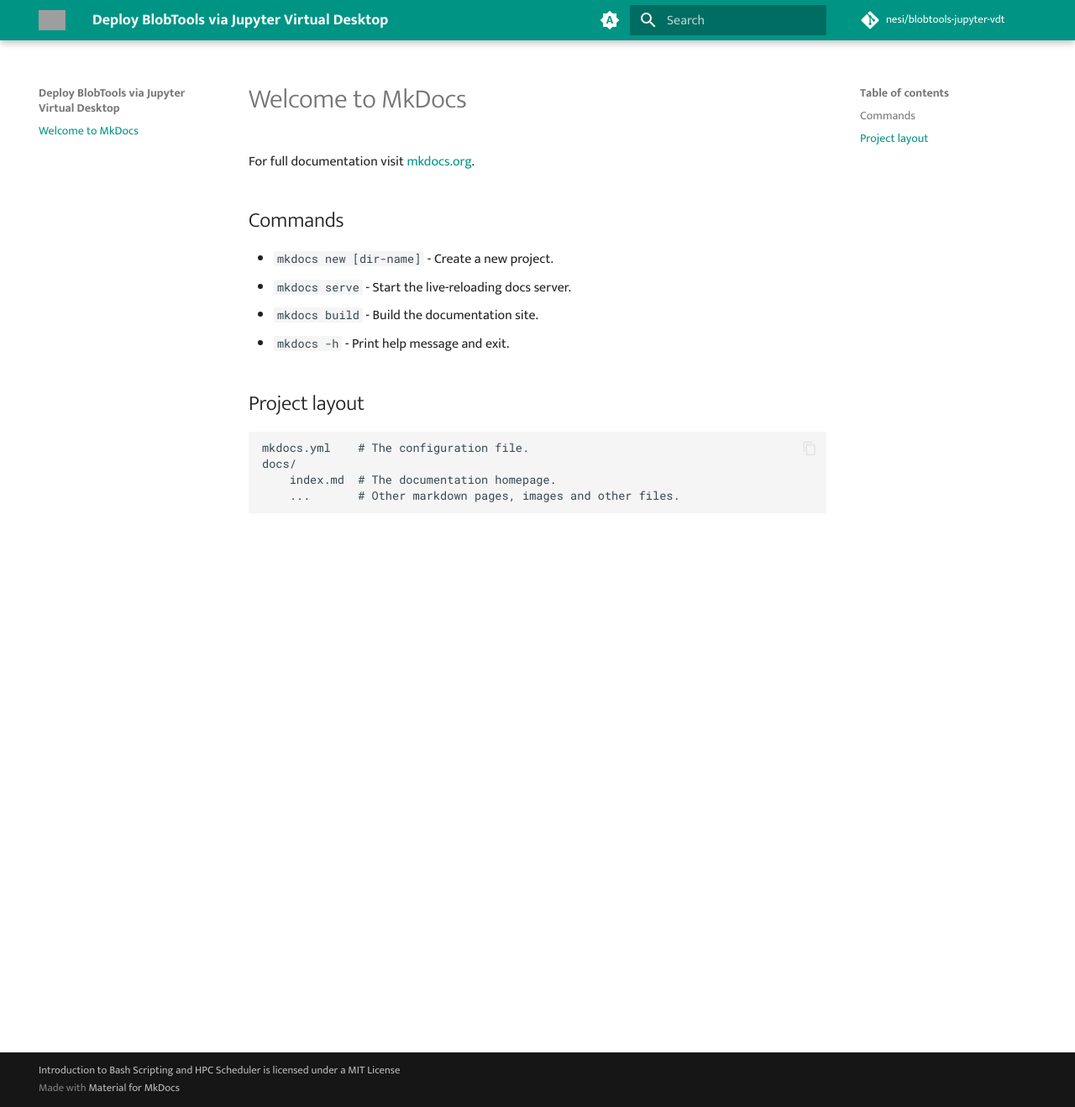
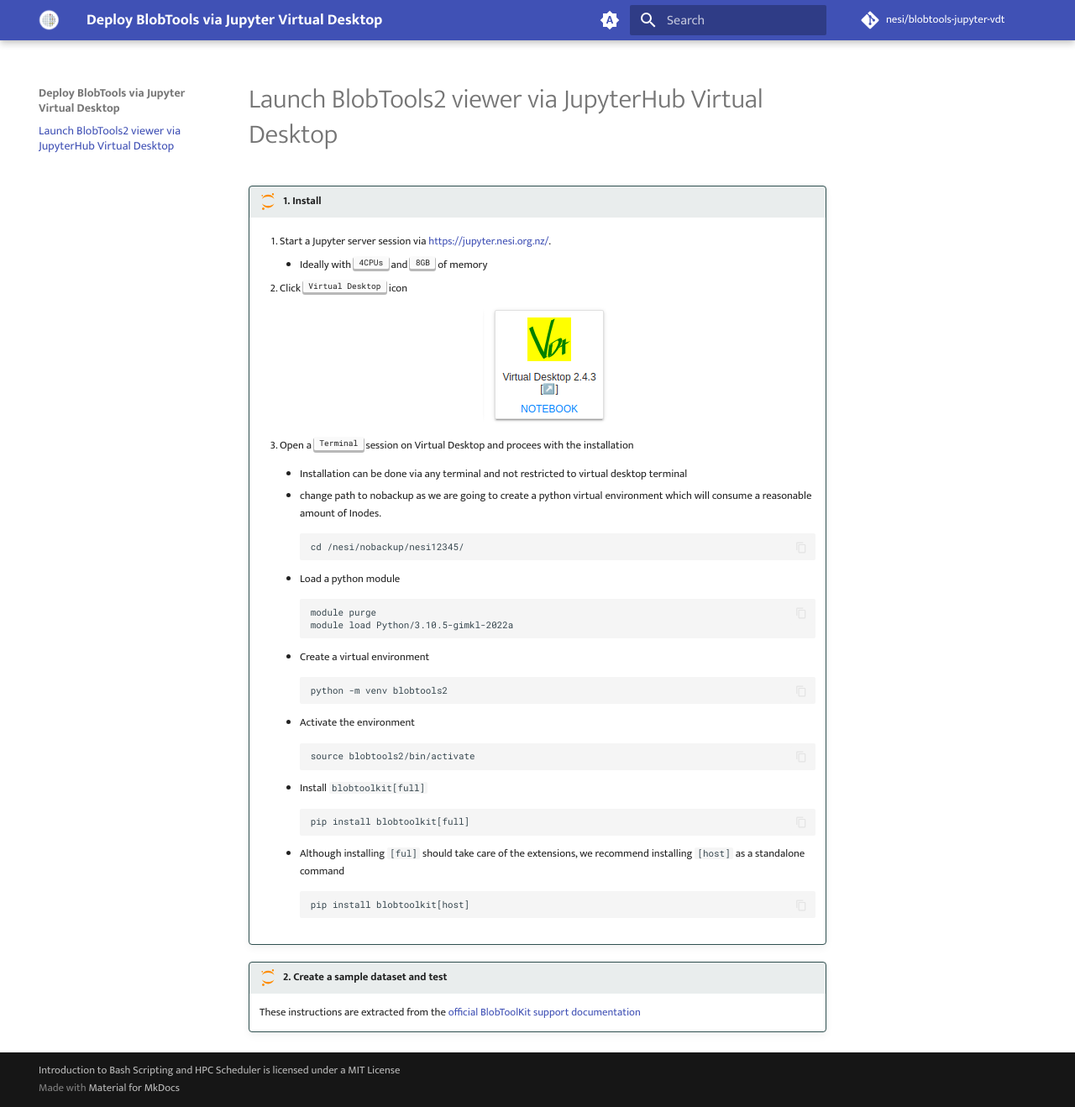
Before and after one commit to nesi/blobtools-jupyter-vdt, an MkDocs documentation site: the page built from docs/index.md, in a window 1280 px wide and 1318 px high. Shown: the whole window at 84% size. Built offline with MkDocs 1.6.1 and Material for MkDocs 9.7.7, drawn with Linux system fonts in a browser that asks for light colours; comment, search, counter and statistics services are not loaded; grey boxes are pictures that could not be loaded.

Commit message:
add 1 and 2

````diff
--- a/docs/index.md
+++ b/docs/index.md
@@ -1,17 +1,41 @@
-# Welcome to MkDocs
+# Launch BlobTools2 viewer via JupyterHub Virtual Desktop
 
-For full documentation visit [mkdocs.org](https://www.mkdocs.org).
+!!! jupyter "1. Install"
+    1. Start a Jupyter server session via https://jupyter.nesi.org.nz/.
+        - Ideally with <KBD>4CPUs</KBD> and <KBD>8GB</KBD> of memory
 
-## Commands
+    2. Click  <KBD>Virtual Desktop</KBD> icon
+       <center>![image](./nesi_images/vdt_icon.png)</center>
 
-* `mkdocs new [dir-name]` - Create a new project.
-* `mkdocs serve` - Start the live-reloading docs server.
-* `mkdocs build` - Build the documentation site.
-* `mkdocs -h` - Print help message and exit.
+    3. Open a <KBD>Terminal</KBD> session on Virtual Desktop and procees with the installation
+        - Installation can be done via any terminal and not restricted to virtual desktop terminal
 
-## Project layout
+        - change path to nobackup as we are going to create a python virtual environment which will consume a reasonable amount of Inodes.
+            ```
+            cd /nesi/nobackup/nesi12345/
+            ```
+        - Load a python module
+            ```
 
-    mkdocs.yml    # The configuration file.
-    docs/
-        index.md  # The documentation homepage.
-        ...       # Other markdown pages, images and other files.
+            module purge
+            module load Python/3.10.5-gimkl-2022a
+            ```
+        - Create a virtual environment
+            ```
+            python -m venv blobtools2
+            ```
+        - Activate the environment
+            ```
+            source blobtools2/bin/activate
+            ```
+        - Install `blobtoolkit[full]`
+            ```
+            pip install blobtoolkit[full]
+            ```
+        - Although installing `[ful]` should take care of the extensions, we recommend installing `[host]` as a standalone command
+            ```
+            pip install blobtoolkit[host]
+            ```
+!!! jupyter "2. Create a sample dataset and test"
+
+    These instructions are extracted from the [official BlobToolKit support documentation](https://blobtoolkit.genomehubs.org/blobtools2/blobtools2-tutorials/creating-a-dataset/)
--- a/mkdocs.yml
+++ b/mkdocs.yml
@@ -12,8 +12,8 @@
 
 theme:
   name: material
-  logo: nesi_images/nesi_ga.png
-  favicon: nesi_images/nesi_ga.png
+  logo: nesi_images/nesi_logo.png
+  favicon: nesi_images/nesi_logo.png
    # 404 page
   static_templates:
     - 404.html
@@ -25,12 +25,12 @@
     toggle:
       icon: material/brightness-auto
       name: Switch to light mode
-    primary: teal
+    primary: indigo
 
   # Palette toggle for light mode
   - media: "(prefers-color-scheme: light)"
     scheme: default
-    primary: teal
+    primary: indigo
 
 
     toggle:
@@ -43,7 +43,7 @@
     toggle:
       icon: material/brightness-4
       name: Switch to system preference
-    primary: teal
+    primary: indigo
 
   features:
     - navigation.tracking
````
Also changed, not shown: docs/nesi_images/nesi_logo.png (added), docs/nesi_images/vdt_icon.png (added).
